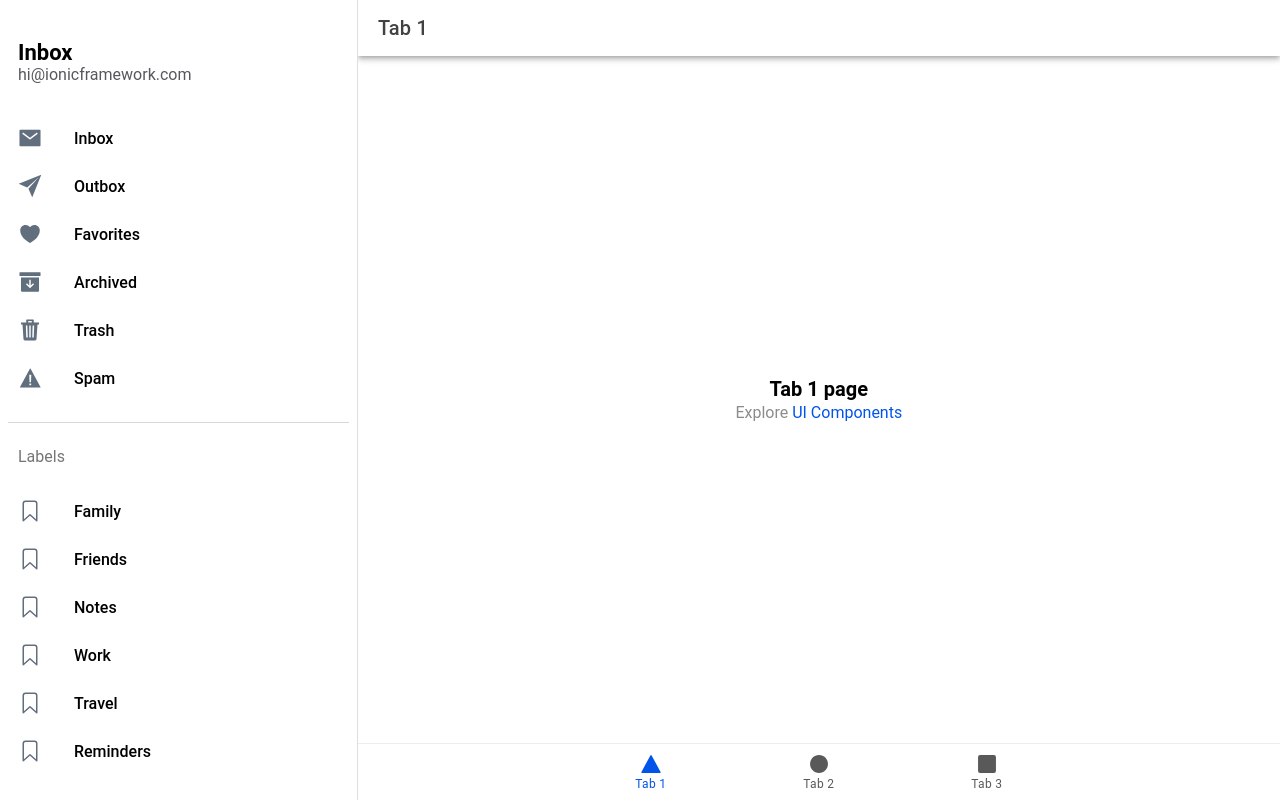
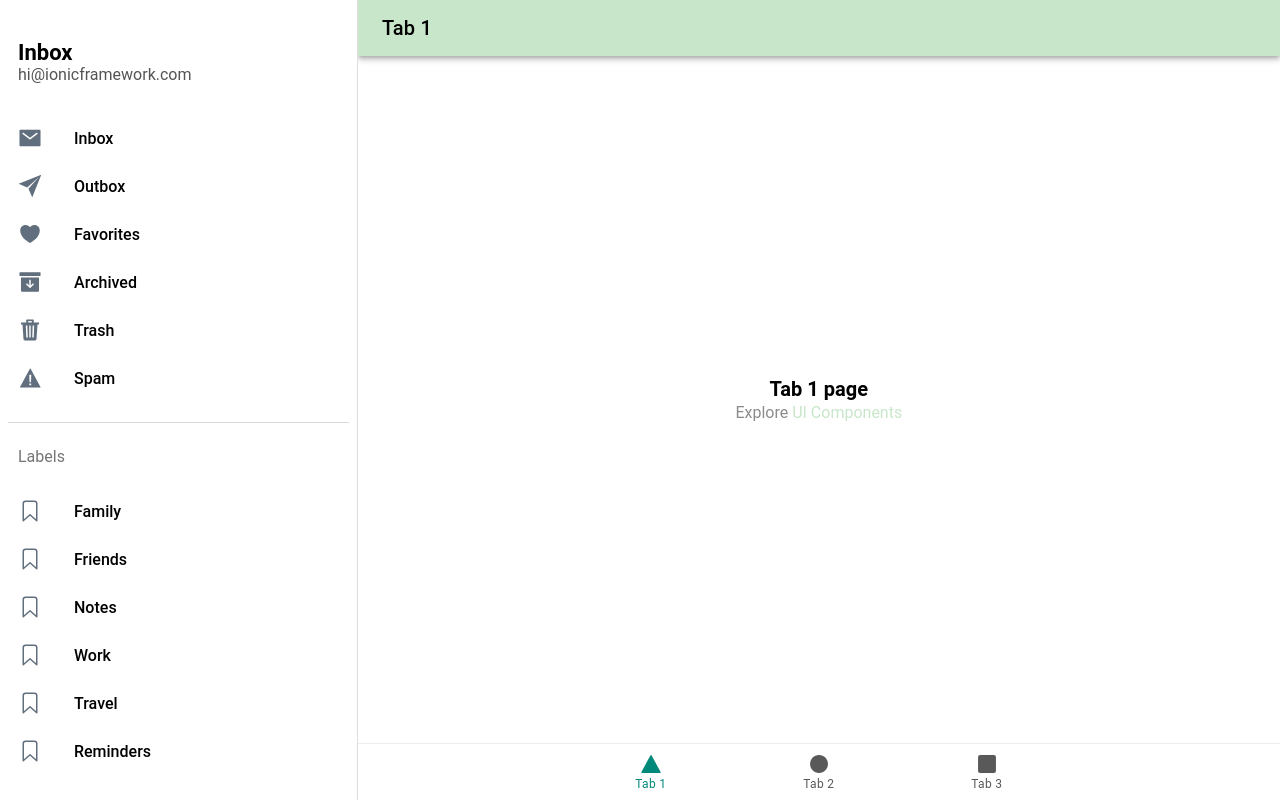
Before and after one commit to jbw716/Ionic-Lawncare, a React (Vite) app: page /tab1 in a window 1280 px wide. Built offline with nearby package versions, Linux system fonts and the light colour scheme.

Commit message:
Theming and adding menu button to each tab page.

```diff
--- a/src/pages/Tab1.tsx
+++ b/src/pages/Tab1.tsx
@@ -1,4 +1,4 @@
-import { IonContent, IonHeader, IonPage, IonTitle, IonToolbar } from '@ionic/react';
+import { IonButtons, IonContent, IonHeader, IonMenuButton, IonPage, IonTitle, IonToolbar } from '@ionic/react';
 import ExploreContainer from '../components/ExploreContainer';
 import './Tab1.css';
 
@@ -6,7 +6,10 @@ const Tab1: React.FC = () => {
   return (
     <IonPage>
       <IonHeader>
-        <IonToolbar>
+        <IonToolbar color="primary">
+          <IonButtons slot="start">
+            <IonMenuButton></IonMenuButton>
+          </IonButtons>
           <IonTitle>Tab 1</IonTitle>
         </IonToolbar>
       </IonHeader>
--- a/src/pages/Tab2.tsx
+++ b/src/pages/Tab2.tsx
@@ -1,4 +1,4 @@
-import { IonContent, IonHeader, IonPage, IonTitle, IonToolbar } from '@ionic/react';
+import { IonButtons, IonContent, IonHeader, IonMenuButton, IonPage, IonTitle, IonToolbar } from '@ionic/react';
 import ExploreContainer from '../components/ExploreContainer';
 import './Tab2.css';
 
@@ -6,7 +6,10 @@ const Tab2: React.FC = () => {
   return (
     <IonPage>
       <IonHeader>
-        <IonToolbar>
+        <IonToolbar color="primary">
+          <IonButtons slot="start">
+            <IonMenuButton></IonMenuButton>
+          </IonButtons>
           <IonTitle>Tab 2</IonTitle>
         </IonToolbar>
       </IonHeader>
--- a/src/pages/Tab3.tsx
+++ b/src/pages/Tab3.tsx
@@ -1,4 +1,4 @@
-import { IonContent, IonHeader, IonPage, IonTitle, IonToolbar } from '@ionic/react';
+import { IonButtons, IonContent, IonHeader, IonMenuButton, IonPage, IonTitle, IonToolbar } from '@ionic/react';
 import ExploreContainer from '../components/ExploreContainer';
 import './Tab3.css';
 
@@ -6,7 +6,10 @@ const Tab3: React.FC = () => {
   return (
     <IonPage>
       <IonHeader>
-        <IonToolbar>
+        <IonToolbar color="primary">
+          <IonButtons slot="start">
+            <IonMenuButton></IonMenuButton>
+          </IonButtons>
           <IonTitle>Tab 3</IonTitle>
         </IonToolbar>
       </IonHeader>
--- /dev/null
+++ b/src/pages/Tabs.css
@@ -0,0 +1,3 @@
+ion-tab-button {
+    --color-selected: var(--ion-color-tertiary);
+}
--- a/src/pages/Tabs.tsx
+++ b/src/pages/Tabs.tsx
@@ -1,7 +1,7 @@
 import { IonTabs, IonRouterOutlet, IonTabBar, IonTabButton, IonIcon, IonLabel, IonPage } from '@ionic/react';
 import { triangle, ellipse, square } from 'ionicons/icons';
 import { Redirect, Route } from 'react-router';
-import './Tab1.css';
+import './Tabs.css';
 import Tab1 from './Tab1';
 import Tab2 from './Tab2';
 import Tab3 from './Tab3';
--- a/src/theme/variables.css
+++ b/src/theme/variables.css
@@ -1,2 +1,66 @@
 /* For information on how to create your own theme, please see:
 http://ionicframework.com/docs/theming/ */
+:root {
+    --ion-color-primary: #c8e6c9;
+    --ion-color-primary-rgb: 200, 230, 201;
+    --ion-color-primary-contrast: #000000;
+    --ion-color-primary-contrast-rgb: 0, 0, 0;
+    --ion-color-primary-shade: #b0cab1;
+    --ion-color-primary-tint: #cee9ce;
+
+    --ion-color-secondary: #303f9f;
+    --ion-color-secondary-rgb: 48, 63, 159;
+    --ion-color-secondary-contrast: #ffffff;
+    --ion-color-secondary-contrast-rgb: 255, 255, 255;
+    --ion-color-secondary-shade: #2a378c;
+    --ion-color-secondary-tint: #4552a9;
+
+    --ion-color-tertiary: #00897b;
+    --ion-color-tertiary-rgb: 0, 137, 123;
+    --ion-color-tertiary-contrast: #000000;
+    --ion-color-tertiary-contrast-rgb: 0, 0, 0;
+    --ion-color-tertiary-shade: #00796c;
+    --ion-color-tertiary-tint: #1a9588;
+
+    --ion-color-success: #00897b;
+    --ion-color-success-rgb: 0, 137, 123;
+    --ion-color-success-contrast: #000000;
+    --ion-color-success-contrast-rgb: 0, 0, 0;
+    --ion-color-success-shade: #00796c;
+    --ion-color-success-tint: #1a9588;
+
+    --ion-color-warning: #ffc409;
+    --ion-color-warning-rgb: 255, 196, 9;
+    --ion-color-warning-contrast: #000000;
+    --ion-color-warning-contrast-rgb: 0, 0, 0;
+    --ion-color-warning-shade: #e0ac08;
+    --ion-color-warning-tint: #ffca22;
+
+    --ion-color-danger: #b71c1c;
+    --ion-color-danger-rgb: 183, 28, 28;
+    --ion-color-danger-contrast: #ffffff;
+    --ion-color-danger-contrast-rgb: 255, 255, 255;
+    --ion-color-danger-shade: #a11919;
+    --ion-color-danger-tint: #be3333;
+
+    --ion-color-light: #fffde7;
+    --ion-color-light-rgb: 255, 253, 231;
+    --ion-color-light-contrast: #000000;
+    --ion-color-light-contrast-rgb: 0, 0, 0;
+    --ion-color-light-shade: #e0dfcb;
+    --ion-color-light-tint: #fffde9;
+
+    --ion-color-medium: #5f5f5f;
+    --ion-color-medium-rgb: 95, 95, 95;
+    --ion-color-medium-contrast: #ffffff;
+    --ion-color-medium-contrast-rgb: 255, 255, 255;
+    --ion-color-medium-shade: #545454;
+    --ion-color-medium-tint: #6f6f6f;
+
+    --ion-color-dark: #2f2f2f;
+    --ion-color-dark-rgb: 47, 47, 47;
+    --ion-color-dark-contrast: #ffffff;
+    --ion-color-dark-contrast-rgb: 255, 255, 255;
+    --ion-color-dark-shade: #292929;
+    --ion-color-dark-tint: #444444;
+}
```
